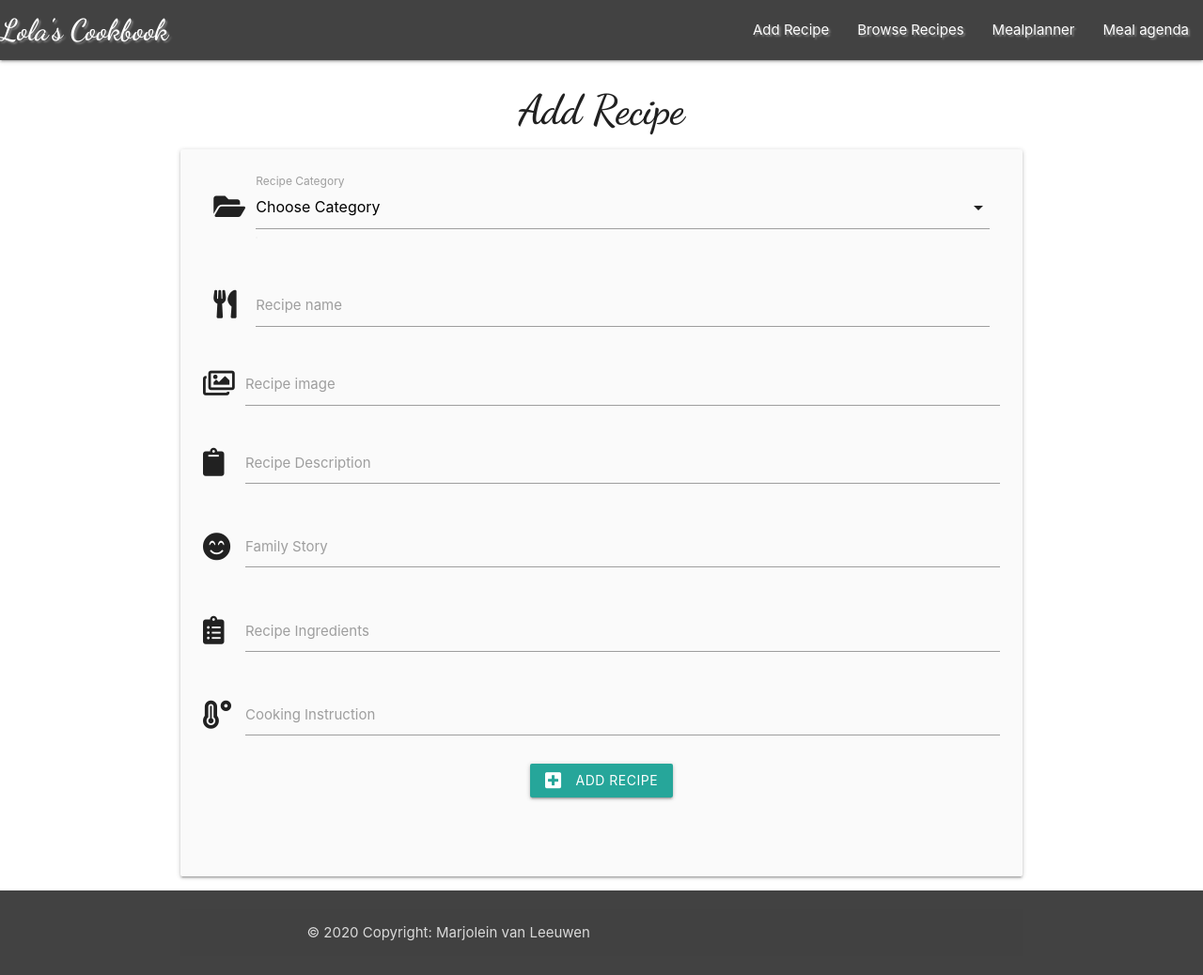
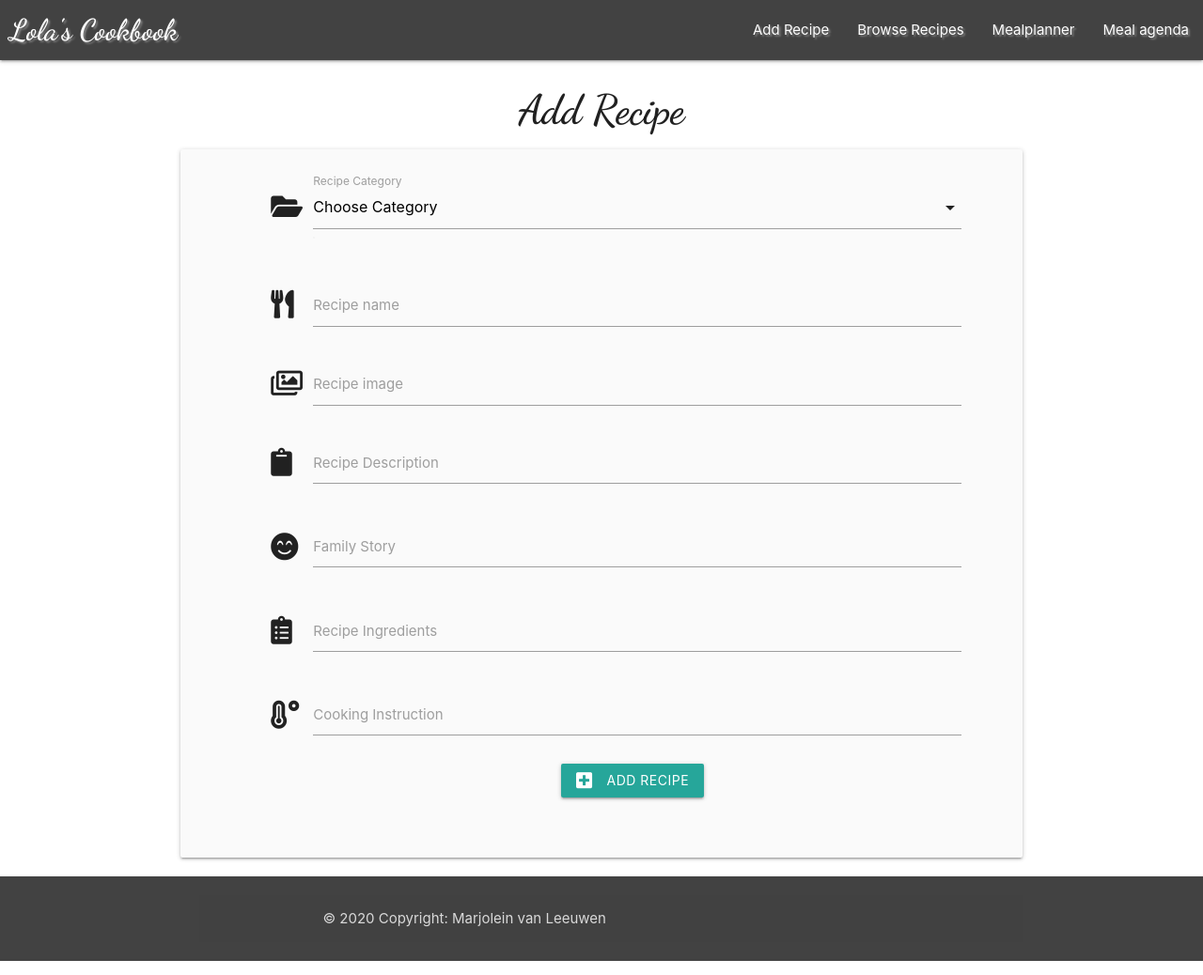
Before and after one commit to Code-Institute-Submissions/Lolas-Cookbook, a Flask app: page /add_recipes in a window 1280 px wide. Shown: the whole page at 94% size. Run offline with Flask 2, Linux system fonts and the light colour scheme; data that the repository does not hold is empty; some libraries are stand-ins or nearby versions; some web fonts are replaced.

Commit message:
changed css styling, text and added comments in the files

```diff
--- a/app.py
+++ b/app.py
@@ -33,7 +33,7 @@ def get_recipes():
 @app.route("/get_view")
 def get_view():
     view_recipe = list(mongo.db.recipes.find())
-    return render_template("view_recipe.html", view_recipe=view_recipe, recipes=recipes)
+    return render_template("view_recipe.html", view_recipe=view_recipe)
 
 
 @app.route("/get_mealplanner")
--- a/static/css/style.css
+++ b/static/css/style.css
@@ -3,8 +3,22 @@
 @import url('https://fonts.googleapis.com/css2?family=Baloo+Tammudu+2&display=swap');
 @import url('https://fonts.googleapis.com/css2?family=Dancing+Script:wght@600&display=swap');
 
+
 .brand-logo {
     font-family: 'Dancing Script', cursive;
+}
+
+nav .brand-logo {
+    position: absolute;
+    color: #fff;
+    display: inline-block;
+    font-size: 2.1rem;
+    padding: 0;
+    padding-left: 10px;
+}
+
+.carousel carousel-slider, h2 {
+    width: 100%;
 }
 
 .text-shadow {
@@ -16,23 +30,22 @@
     font-family: 'Baloo Tammudu 2', cursive;
 }
 
-.collapsible-header .col strong {
-    margin: 5px;
-    line-height: 42px;
-}
-
 h4,
 h5,
 h6 {
     font-family: 'Baloo Tammudu 2', cursive;
 }
 
-h3 {
+h2, h3 {
     font-family: 'Dancing Script', cursive;
 }
 
 p {
     font-family: 'Baloo Tammudu 2', cursive;
+}
+
+.carousel .carousel-item>img {
+    width: 112%;
 }
 
   body {
@@ -45,6 +58,24 @@ p {
     flex: 1 0 auto;
   }
 
-  .col s12 {
+  col s12 {
       font-family: 'Baloo Tammudu 2', cursive;
+      padding-left:5px;
   }
+
+  .col .row {
+    margin-left: 2.25rem;
+    margin-right: 1.25rem;
+}
+
+.row {
+    margin-left: auto;
+    margin-right: auto;
+    margin-bottom: 20px;
+    padding-left: 20px;
+}
+
+img {
+    border-style: none;
+    padding-top: 15px;
+}
--- a/templates/add_recipes.html
+++ b/templates/add_recipes.html
@@ -19,7 +19,7 @@
     {% endfor %}
     </select>
     <label for="category_name">Recipe Category</label>
-  </div>
+     </div>
     </div>
 
     <!-- Recipe name -->
@@ -32,9 +32,8 @@
         </div>
 
  <!-- Recipe image-->
- <div class="row">
                     <div class="input-field col s12">
-                    <i class="far fa-images prefix text-darken-4"></i><label class="form-field-description"></label>
+                    <i class="far fa-images prefix text-darken-4"></i>
                     <input class="form-control" id="image_link" name="image_link" type="url" pattern="https://.*" required data-validation-required-message="Please enter a valid link to the recipe image.">
                     <label for="recipe_image">Recipe image</label>
                     </div>
@@ -84,8 +83,10 @@
 
       </div>
       </div>
+       </div>
     </form>
-  </div>
+     </div>
+
 
 
 {% endblock %}
--- a/templates/edit_recipes.html
+++ b/templates/edit_recipes.html
@@ -47,7 +47,6 @@
         </div>
 
 <!-- Edit data in Recipe image-->
- <div class="row">
                     <div class="input-field col s12">
                     <i class="far fa-images prefix text-darken-4"></i><label class="form-field-description"></label>
                     <input class="form-control" id="image_link" name="image_link" type="url" pattern="https://.*" required data-validation-required-message="Please enter a valid link to the recipe image.">{{ recipes.image_link }}
--- a/templates/index.html
+++ b/templates/index.html
@@ -18,8 +18,9 @@
         <div class="container text-container">
             <div class="row">
                 <div class="col-lg-12">
-                    <h3>About Lola's Cookbook</h3>
-                    <h5> Share your Family's Food Story</h5>
+                    <h2>Share your Family's Food Story</h2>
+                    <br>
+                    <h5> About Lola's Cookbook</h5>
                     <h6>Good food has a way of bringing families together, and anytime families gather to eat, family history is made. </h6>
                     <h6>My lola and mother made the most delicious filipino food. I am inspired by her to create this online cookbook and named it after her. The idea of lola's cookbook is to create a database of family recipes.</h6>
                     <h6>To get started, click on 'Add Recipe' in the top-menu to add your Family recipe or click on 'Browse Recipes' to browse through all the recipes in the database. With the mealplanner you can add your own family recipes with a datepicker to your mealagenda. </h6>
--- a/templates/view_recipe.html
+++ b/templates/view_recipe.html
@@ -2,7 +2,8 @@
 {% block content %}
 
     <!-- Creates a recipe card for the recipe chosen in the mealplanner to view -->
-{% for recipe in view_recipe %}
+{% for recipes in view_recipe %}
+
 
 <div class="col s12" method="POST" action="{{ url_for('view_recipe', recipes_id=recipes._id) }}">
         <div class="card mb-4">
```
Also changed, not shown: static/js/script.js (+6 -4 lines).
